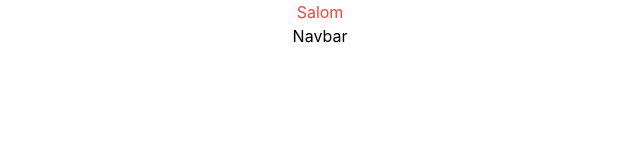
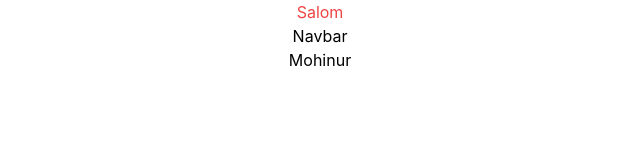
Before and after one commit to Jalolidddin-dev/team_pro, a React (Create React App) app: page / in a window 1280 px wide. Shown: the top 160 px of the page, without its empty margins (320-960 px from the left). Built offline with nearby package versions, Linux system fonts and the light colour scheme.

Commit message:
create page mohinur

```diff
--- a/src/App.js
+++ b/src/App.js
@@ -1,11 +1,13 @@
 import "./App.css";
 import About from "./pages/About";
+import Mohinur from "./pages/Mohinur";
 
 function App() {
   return (
     <div className="App">
       <h1 className="text-red-500">Salom</h1>
       <About />
+      <Mohinur/>
     </div>
   );
 }
--- /dev/null
+++ b/src/pages/Mohinur.js
@@ -0,0 +1,9 @@
+import React from 'react'
+
+function Mohinur() {
+  return (
+    <div>Mohinur</div>
+  )
+}
+
+export default Mohinur
```
